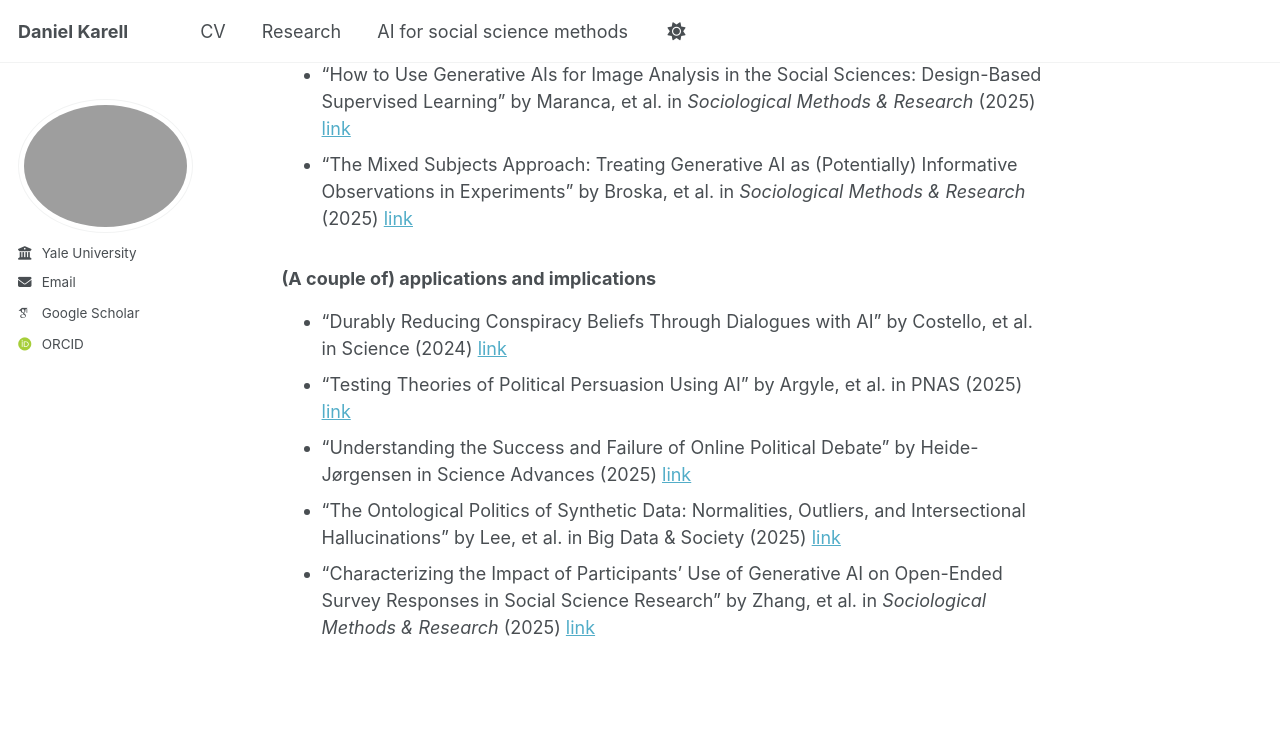
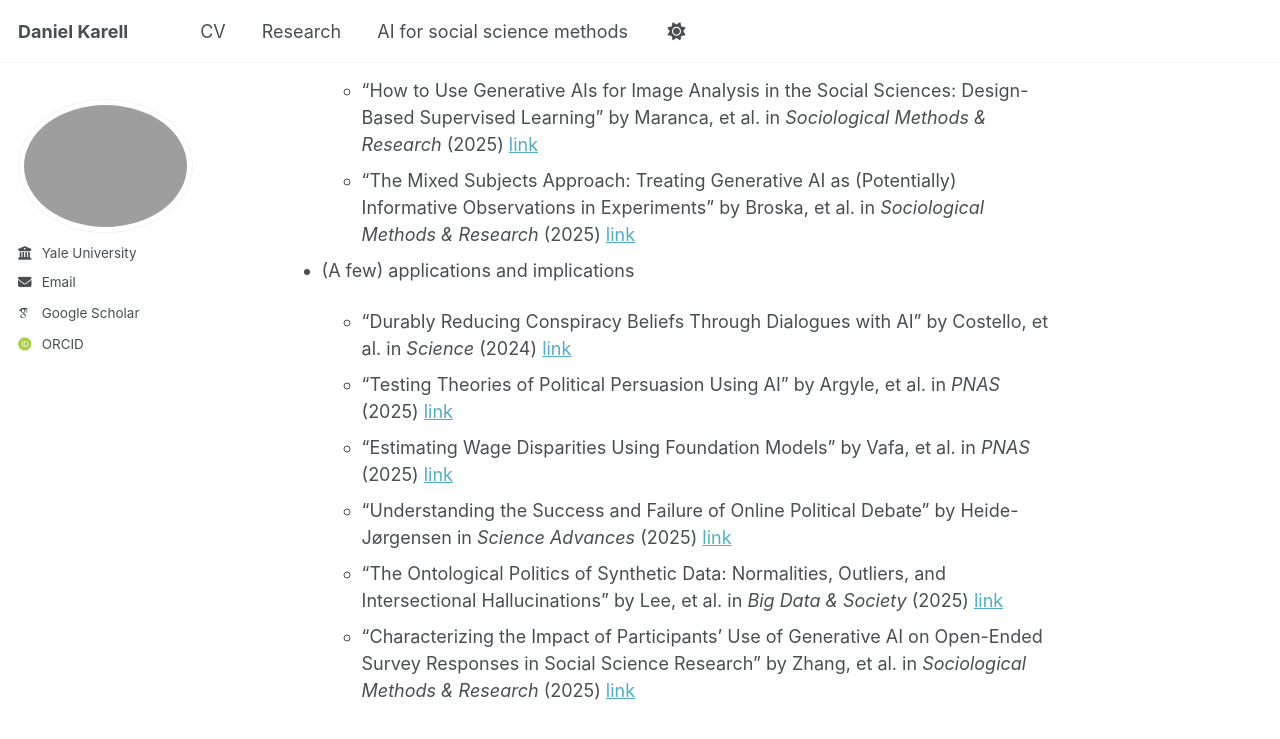
Before and after one commit to dkarell/dkarell.github.io, a Jekyll site: the page built from _pages/ai_for_social_science_methods.md, in a window 1280 px wide and 900 px high, scrolled down 2384 px. Shown: the top 739 px of the window. Built offline with Jekyll 4.4.1, drawn with Linux system fonts in a browser that asks for light colours; some web fonts are replaced; a script that is not in the unit is left out; some of the changed text lies outside the part shown.

Commit message:
Update ai_for_social_science_methods.md

```diff
--- a/_pages/ai_for_social_science_methods.md
+++ b/_pages/ai_for_social_science_methods.md
@@ -33,36 +33,37 @@ Using AI in the social sciences is a rapidly-growing area of research. There are
   - "Start Generating: Harnessing Generative Artificial Intelligence for Sociological Research" by Davidson in *Socius* (2024) [link](https://journals.sagepub.com/doi/full/10.1177/23780231241259651)
   - "Integrating Generative Artificial Intelligence into Social Science Research" by Davidson and Karell in *Sociological Methods & Research* (2025) [link](https://journals.sagepub.com/doi/abs/10.1177/00491241251339184)
 
-### Prompting
+- Prompting
 
-- "Structure from Prompts: Generative AI as a Flexible and Accessible Information Extraction Engine" by Stuhler, et al. in *Sociological Methods & Research* (2025) [link](https://journals.sagepub.com/doi/abs/10.1177/00491241251336794)
-- "Chain-of-Thought Prompting Elicits Reasoning in Large Language Models" by Wei, et al. on arXiv (2023) [link](https://arxiv.org/abs/2201.11903)
-- "Concept-Guided Chain-of-Thought Prompting for Pairwise Comparison Scoring of Texts with Large Language Models" by Wu, et al. on arXiv (2025) [link](https://arxiv.org/abs/2310.12049)
-- "Survey on Prompt Tuning", by Li, et al. on arXiv (2025) [link](https://arxiv.org/abs/2507.06085)
+  - "Structure from Prompts: Generative AI as a Flexible and Accessible Information Extraction Engine" by Stuhler, et al. in *Sociological Methods & Research* (2025) [link](https://journals.sagepub.com/doi/abs/10.1177/00491241251336794)
+  - "Chain-of-Thought Prompting Elicits Reasoning in Large Language Models" by Wei, et al. on arXiv (2023) [link](https://arxiv.org/abs/2201.11903)
+  - "Concept-Guided Chain-of-Thought Prompting for Pairwise Comparison Scoring of Texts with Large Language Models" by Wu, et al. on arXiv (2025) [link](https://arxiv.org/abs/2310.12049)
+  - "Survey on Prompt Tuning", by Li, et al. on arXiv (2025) [link](https://arxiv.org/abs/2507.06085)
 
-### Prompting applications to text analysis
+- Prompting applications to text analysis
 
-- "Updating the 'Future of Coding': Comparing Generative AI Models to Other Text Analysis Methods" by Than, et al. in *Sociological Methods & Research* (2025) [link](https://journals.sagepub.com/doi/full/10.1177/00491241251339188)
-- "Large Language Models for Text Classification: From Zero-Shot Learning to Instruction-Tuning", by Chae and Davidson in *Sociological Methods & Research* (2025) [link](https://journals.sagepub.com/doi/10.1177/00491241251325243)
+  - "Updating the 'Future of Coding': Comparing Generative AI Models to Other Text Analysis Methods" by Than, et al. in *Sociological Methods & Research* (2025) [link](https://journals.sagepub.com/doi/full/10.1177/00491241251339188)
+  - "Large Language Models for Text Classification: From Zero-Shot Learning to Instruction-Tuning", by Chae and Davidson in *Sociological Methods & Research* (2025) [link](https://journals.sagepub.com/doi/10.1177/00491241251325243)
 
-### Simulation and silicon subjects
+- Simulation and silicon subjects
 
-- "Out of One, Many: Using Language Models to Simulate Human Samples" by Argyle, et al. in Political Analysis (2023) [link](https://www.cambridge.org/core/journals/political-analysis/article/out-of-one-many-using-language-models-to-simulate-human-samples/035D7C8A55B237942FB6DBAD7CAA4E49)
-- "Balancing Algorithmic Fidelity and Alignment in Silicon Sampling Research Methods" by Lyman, et al. in *Sociological Methods & Research* (2025) [link](https://journals.sagepub.com/doi/abs/10.1177/00491241251342008)
-- "Take Caution in Using LLMs as Human Surrogates" by Gao, et al. in PNAS (2025) [link](https://www.pnas.org/doi/10.1073/pnas.2501660122)
-- "Synthetic Replacements for Human Survey Data? The Perils of Large Language Models" by Bisbee, et al. in Political Analysis (2024) [link](https://www.cambridge.org/core/journals/political-analysis/article/synthetic-replacements-for-human-survey-data-the-perils-of-large-language-models/B92267DC26195C7F36E63EA04A47D2FE)
-- "Machine Bias: How do Generative Language Models Answer Opinion Polls?" by Boelaert, et al. in *Sociological Methods & Research* (2025) [link](https://journals.sagepub.com/doi/abs/10.1177/00491241251330582)
-- "Simulating Subjects: The Promise and Peril of Artificial Intelligence Stand-Ins for Social Agents and Interactions" by Kozlowski and Evans in *Sociological Methods & Research* (2025) [link](https://journals.sagepub.com/doi/abs/10.1177/00491241251337316)
+  - "Out of One, Many: Using Language Models to Simulate Human Samples" by Argyle, et al. in Political Analysis (2023) [link](https://www.cambridge.org/core/journals/political-analysis/article/out-of-one-many-using-language-models-to-simulate-human-samples/035D7C8A55B237942FB6DBAD7CAA4E49)
+  - "Balancing Algorithmic Fidelity and Alignment in Silicon Sampling Research Methods" by Lyman, et al. in *Sociological Methods & Research* (2025) [link](https://journals.sagepub.com/doi/abs/10.1177/00491241251342008)
+  - "Take Caution in Using LLMs as Human Surrogates" by Gao, et al. in PNAS (2025) [link](https://www.pnas.org/doi/10.1073/pnas.2501660122)
+  - "Synthetic Replacements for Human Survey Data? The Perils of Large Language Models" by Bisbee, et al. in Political Analysis (2024) [link](https://www.cambridge.org/core/journals/political-analysis/article/synthetic-replacements-for-human-survey-data-the-perils-of-large-language-models/B92267DC26195C7F36E63EA04A47D2FE)
+  - "Machine Bias: How do Generative Language Models Answer Opinion Polls?" by Boelaert, et al. in *Sociological Methods & Research* (2025) [link](https://journals.sagepub.com/doi/abs/10.1177/00491241251330582)
+  - "Simulating Subjects: The Promise and Peril of Artificial Intelligence Stand-Ins for Social Agents and Interactions" by Kozlowski and Evans in *Sociological Methods & Research* (2025) [link](https://journals.sagepub.com/doi/abs/10.1177/00491241251337316)
 
-### Measurement and bias
+- Measurement and bias
 
-- "How to Use Generative AIs for Image Analysis in the Social Sciences: Design-Based Supervised Learning" by Maranca, et al. in *Sociological Methods & Research* (2025) [link](https://journals.sagepub.com/doi/abs/10.1177/00491241251333372)
-- "The Mixed Subjects Approach: Treating Generative AI as (Potentially) Informative Observations in Experiments" by Broska, et al. in *Sociological Methods & Research* (2025) [link](https://journals.sagepub.com/doi/abs/10.1177/00491241251326865)
+  - "How to Use Generative AIs for Image Analysis in the Social Sciences: Design-Based Supervised Learning" by Maranca, et al. in *Sociological Methods & Research* (2025) [link](https://journals.sagepub.com/doi/abs/10.1177/00491241251333372)
+  - "The Mixed Subjects Approach: Treating Generative AI as (Potentially) Informative Observations in Experiments" by Broska, et al. in *Sociological Methods & Research* (2025) [link](https://journals.sagepub.com/doi/abs/10.1177/00491241251326865)
 
-### (A couple of) applications and implications
+- (A few) applications and implications
 
-- "Durably Reducing Conspiracy Beliefs Through Dialogues with AI" by Costello, et al. in Science (2024) [link](https://www.science.org/doi/10.1126/science.adq1814)
-- "Testing Theories of Political Persuasion Using AI" by Argyle, et al. in PNAS (2025) [link](https://www.pnas.org/doi/10.1073/pnas.2412815122)
-- "Understanding the Success and Failure of Online Political Debate" by Heide-Jørgensen in Science Advances (2025) [link](https://www.science.org/doi/10.1126/sciadv.adv7864)
-- "The Ontological Politics of Synthetic Data: Normalities, Outliers, and Intersectional Hallucinations" by Lee, et al. in Big Data & Society (2025) [link](https://journals.sagepub.com/doi/10.1177/20539517251318289)
-- "Characterizing the Impact of Participants' Use of Generative AI on Open-Ended Survey Responses in Social Science Research" by Zhang, et al. in *Sociological Methods & Research* (2025) [link](https://journals.sagepub.com/doi/abs/10.1177/00491241251327130)
+  - "Durably Reducing Conspiracy Beliefs Through Dialogues with AI" by Costello, et al. in *Science* (2024) [link](https://www.science.org/doi/10.1126/science.adq1814)
+  - "Testing Theories of Political Persuasion Using AI" by Argyle, et al. in *PNAS* (2025) [link](https://www.pnas.org/doi/10.1073/pnas.2412815122)
+  - "Estimating Wage Disparities Using Foundation Models" by Vafa, et al. in *PNAS* (2025) [link](https://www.pnas.org/doi/10.1073/pnas.2427298122)
+  - "Understanding the Success and Failure of Online Political Debate" by Heide-Jørgensen in *Science Advances* (2025) [link](https://www.science.org/doi/10.1126/sciadv.adv7864)
+  - "The Ontological Politics of Synthetic Data: Normalities, Outliers, and Intersectional Hallucinations" by Lee, et al. in *Big Data & Society* (2025) [link](https://journals.sagepub.com/doi/10.1177/20539517251318289)
+  - "Characterizing the Impact of Participants' Use of Generative AI on Open-Ended Survey Responses in Social Science Research" by Zhang, et al. in *Sociological Methods & Research* (2025) [link](https://journals.sagepub.com/doi/abs/10.1177/00491241251327130)
```
Also changed, not shown: other parts of _pages/ai_for_social_science_methods.md (+1 -1 lines).
